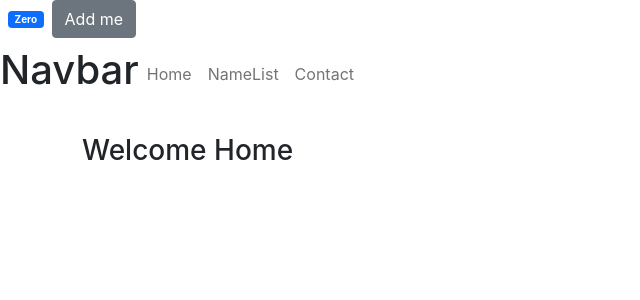
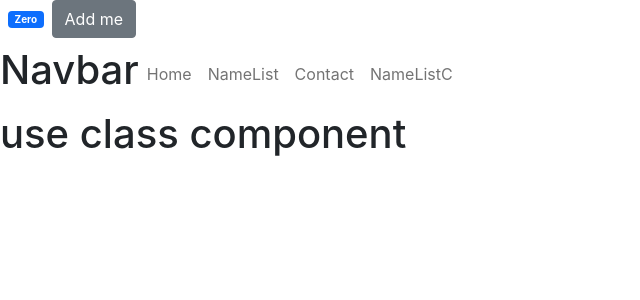
Before and after one commit to ishanEPR/ReactJS-Begin, a React (Create React App) app: page /namelistc in a window 1280 px wide. Shown: the top 300 px of the page, without its empty margins (0-640 px from the left). Built offline with nearby package versions, Linux system fonts and the light colour scheme.

Commit message:
add class component

```diff
--- a/src/App.js
+++ b/src/App.js
@@ -6,6 +6,7 @@ import HeaderBar from './components/HeaderBar/HeaderBar';
 import Contact from './components/pages/Home/Contact';
 
 import Counter from './components/Counter';
+import NameListC from './components/pages/NameListC/NameListC';
 
 function App()
 {
@@ -25,7 +26,13 @@ function App()
    <Route path='/contact'>
    <Contact/>
 
+
    </Route>
+   <Route path='/namelistc'>
+   <NameListC message='use class component'/>
+
+   </Route>
+
    <Route path='/'>
 
    <Home/>
--- a/src/components/HeaderBar/HeaderBar.js
+++ b/src/components/HeaderBar/HeaderBar.js
@@ -28,6 +28,7 @@ function HeaderBar()
                 <li className='nav-item'><Link className='nav-link' to='/'>Home</Link></li>
                 <li className='nav-item'><Link className='nav-link' to='/nameList'>NameList</Link></li>
                 <li className='nav-item'><Link className='nav-link' to='/contact'>Contact</Link></li>
+                <li className='nav-item'><Link className='nav-link' to='/namelistc'>NameListC</Link></li>
             </ul>
         </nav>
     );
--- /dev/null
+++ b/src/components/pages/NameListC/NameListC.js
@@ -0,0 +1,12 @@
+import React, { Component } from 'react';
+
+class NameListC extends Component {
+
+    render() {
+        return (
+            <h1>{this.props.message}</h1>
+        );
+    }
+}
+
+export default NameListC;
```
